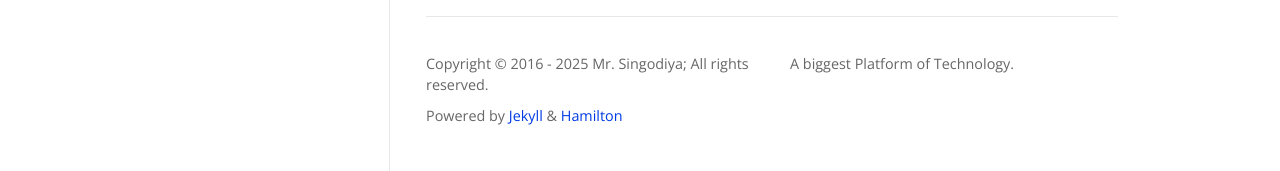
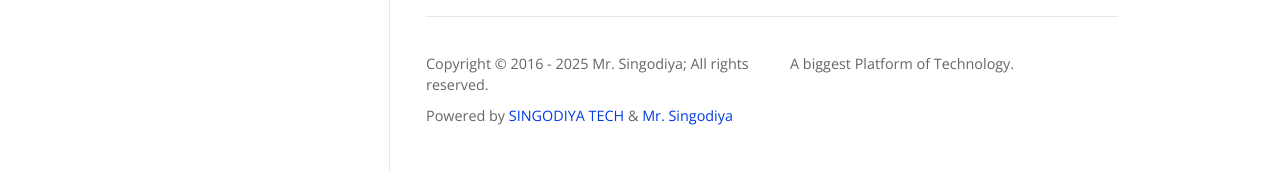
Before and after one commit to geetasaini2042/geetasaini2042.github.io, a Jekyll site: the page built from index.html, in a window 1280 px wide. Shown: the part 1965-2136 px from the top of the page. Built offline with Jekyll 4.4.1, drawn with Linux system fonts in a browser that asks for light colours; nearby versions of some CDN libraries; some web fonts are replaced; the list of posts is cut into pages by our own code.

Commit message:
Update footer.html

```diff
--- a/_includes/footer.html
+++ b/_includes/footer.html
@@ -14,7 +14,7 @@
       {% endif %}
     </div>
     <p>
-      Powered by <a href="https://jekyllrb.com/">Jekyll</a> & <a href="https://github.com/ngzhio/jekyll-theme-hamilton">Hamilton</a>
+      Powered by <a href="https://www.singodiya.tech/">SINGODIYA TECH</a> & <a href="https://www.mrsingodiya.me">Mr. Singodiya</a>
     </p>
   </div>
 
```
